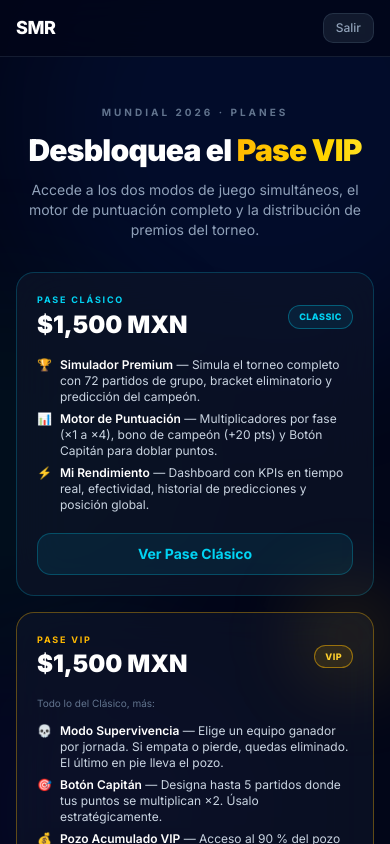
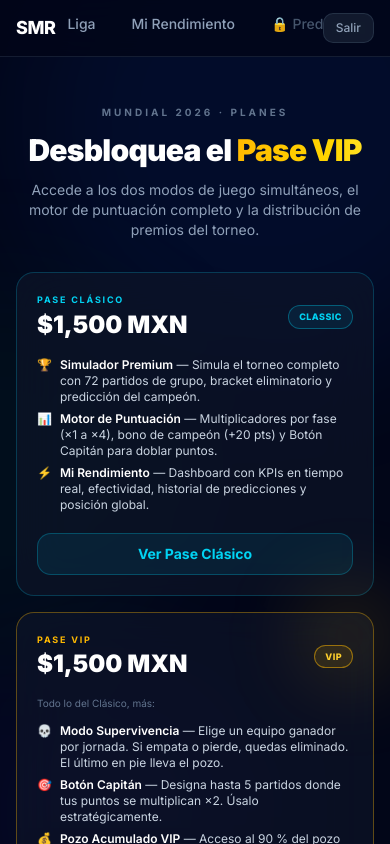
Before and after one commit to v22xkttwmw-arch/Quinela-Mundial, a Next.js app in the folder quiniela-frontend/: page /dashboard/upgrade in a window 390 px wide. Shown: the top 844 px of the page. Built offline with nearby package versions, Linux system fonts and the light colour scheme; no server answers.

Commit message:
Fix manual: menu superior visible y deslizable en movil

```diff
--- a/quiniela-frontend/src/components/dashboard/navbar.tsx
+++ b/quiniela-frontend/src/components/dashboard/navbar.tsx
@@ -71,7 +71,7 @@ export default function Navbar() {
         </Link>
 
         {/* Nav */}
-        <nav className="hidden gap-0.5 sm:flex">
+        <nav className="flex items-center gap-3 overflow-x-auto whitespace-nowrap pb-2 w-full sm:w-auto sm:gap-0.5 sm:overflow-visible sm:pb-0">
           {NAV_LINKS.map((link) => {
             const allowed = isAllowed(link);
             const active  = link.href === "/dashboard"
```
